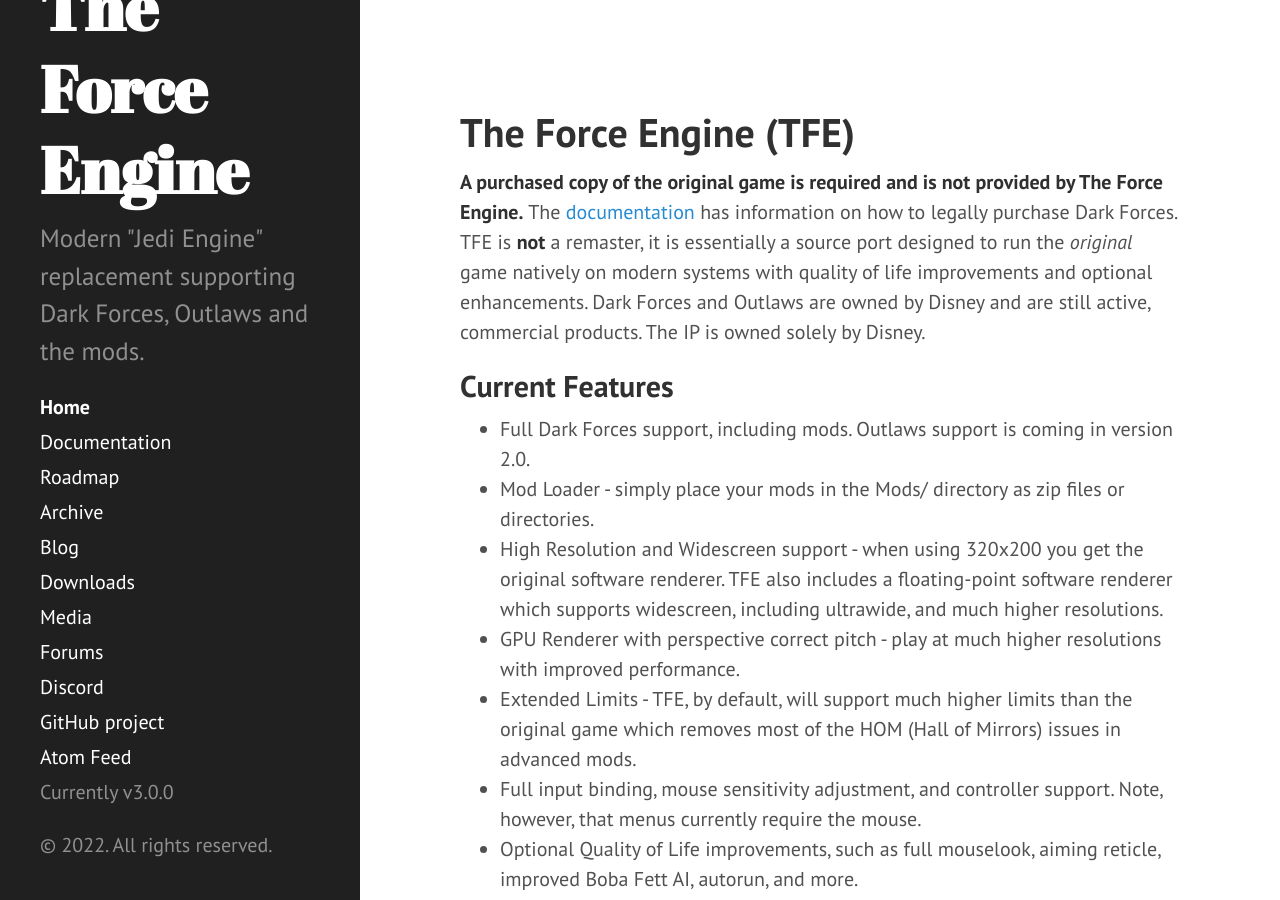
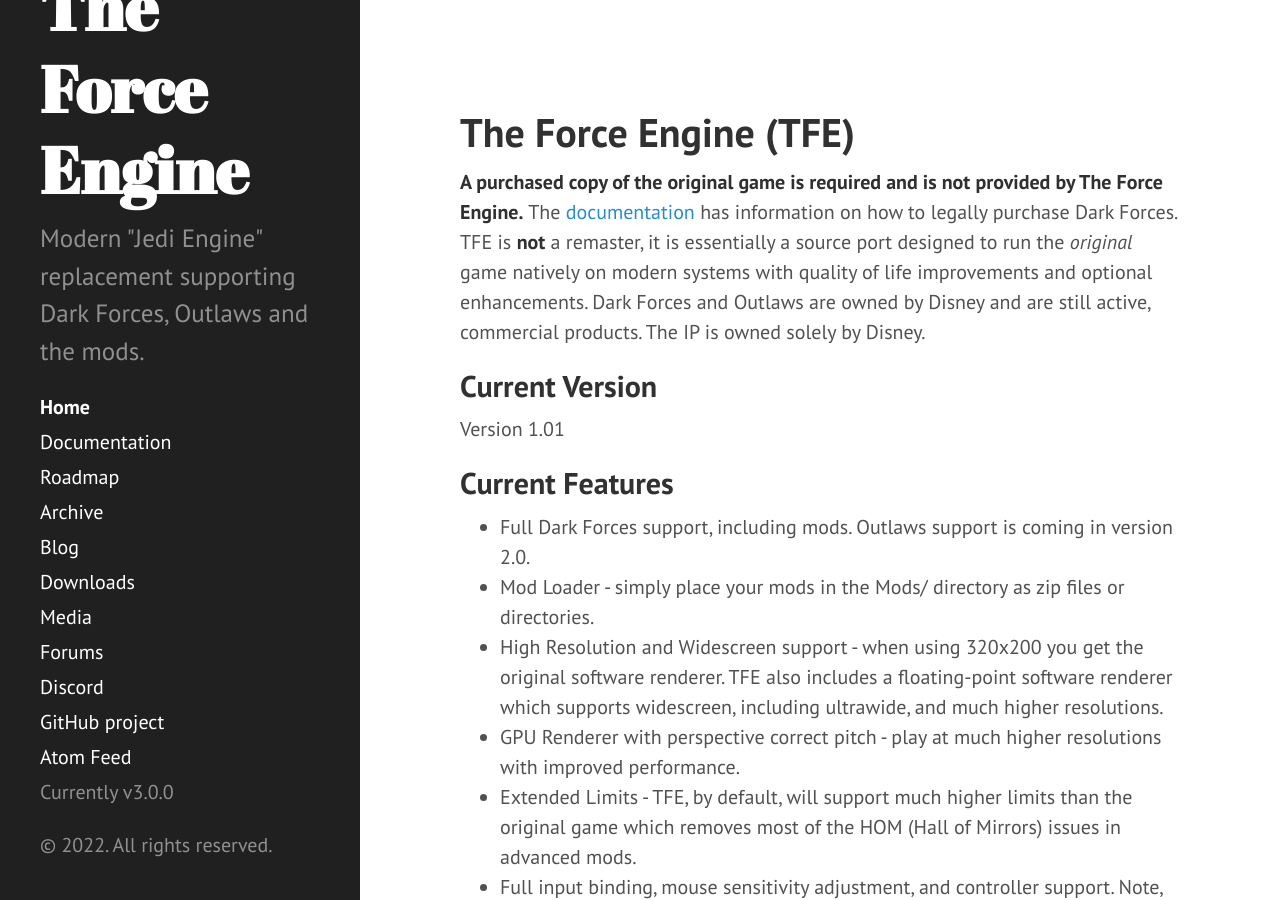
Before and after one commit to TheForceEngine/TheForceEngine.github.io, a Jekyll site: the page built from index.md, in a window 1280 px wide and 900 px high. Built offline with Jekyll 4.4.1, drawn with Linux system fonts in a browser that asks for light colours.

Commit message:
Update index.md

```diff
--- a/index.md
+++ b/index.md
@@ -5,6 +5,9 @@
 
 # The Force Engine (TFE)
 **A purchased copy of the original game is required and is not provided by The Force Engine.** The [documentation](https://theforceengine.github.io/Documentation.html) has information on how to legally purchase Dark Forces. TFE is **not** a remaster, it is essentially a source port designed to run the *original* game natively on modern systems with quality of life improvements and optional enhancements. Dark Forces and Outlaws are owned by Disney and are still active, commercial products. The IP is owned solely by Disney.
+
+## Current Version
+Version 1.01
 
 ## Current Features
 * Full Dark Forces support, including mods. Outlaws support is coming in version 2.0.
```
